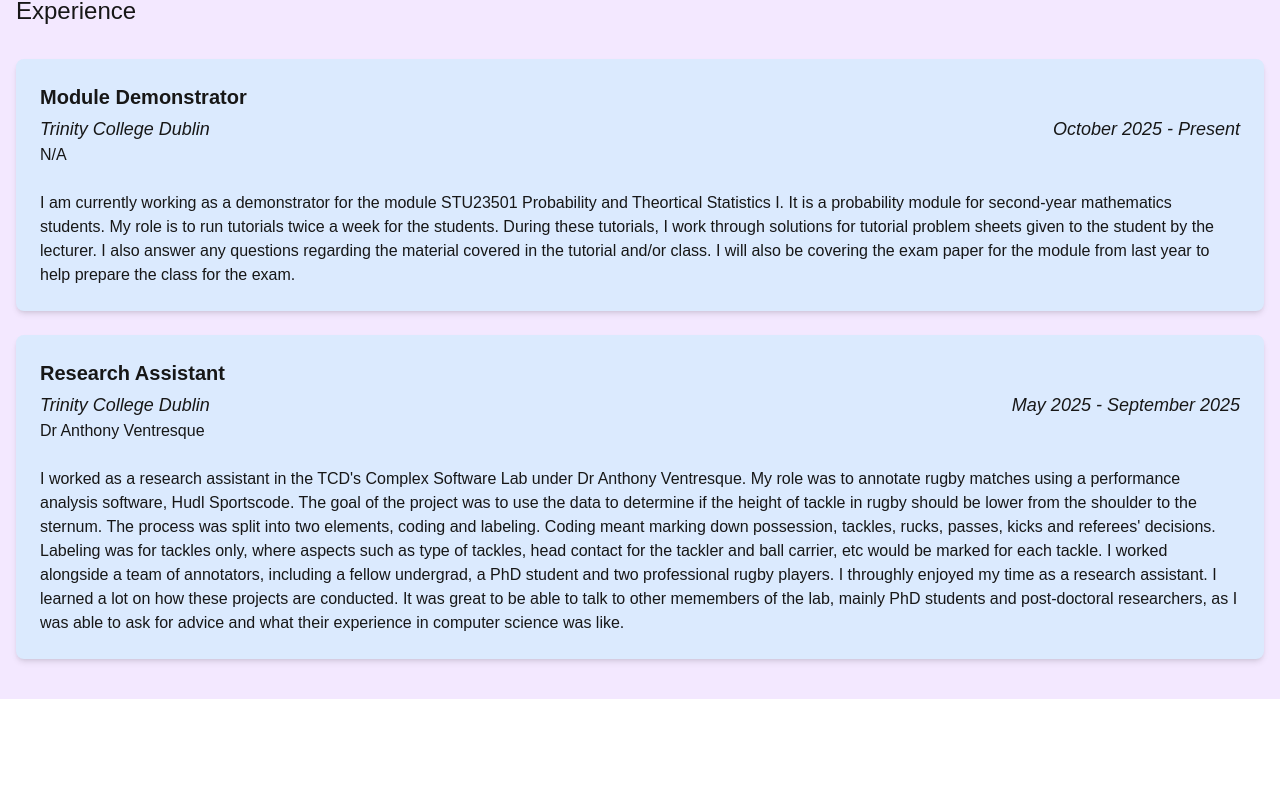
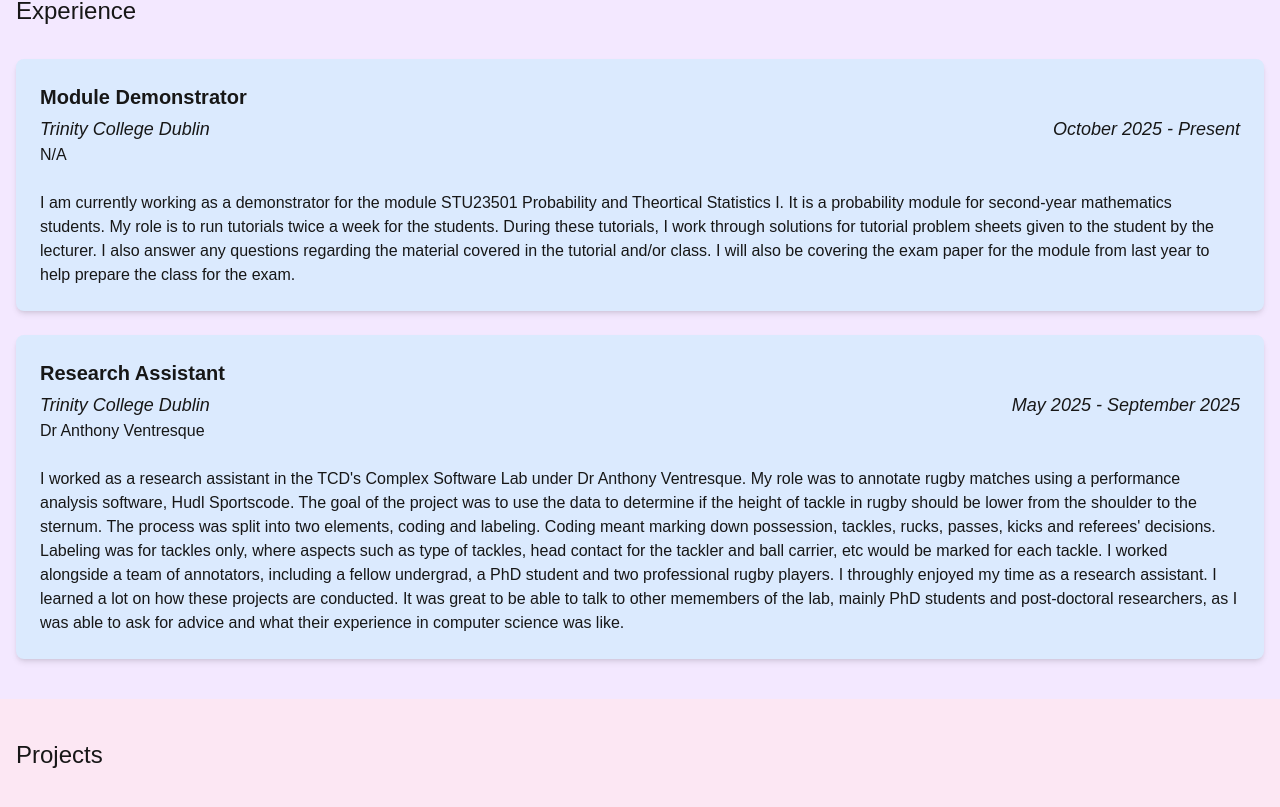
Before and after one commit to mairead-odwyer14/my-portfolio, a Next.js app: page / in a window 1280 px wide. Shown: the part 766-1573 px from the top of the page. Before the commit the page ends 1465 px from the top, so only its background shows below. Built offline with nearby package versions, Linux system fonts and the light colour scheme; a web font is replaced by a local one.

Commit message:
added scroll for experience

```diff
--- a/src/app/page.js
+++ b/src/app/page.js
@@ -85,7 +85,7 @@
         </div>
         </div>
         </section>
-        <section id="experience" className="py-6 bg-purple-100">
+        <section id="experience" className="scroll-mt-24 py-6 bg-purple-100">
           <h1 className="font-audiowide p-4 text-2xl">Experience</h1>
           <div className="flex flex-wrap justify-center items-center p-4 gap-6">
             {experiences.map((experience, index) => (
@@ -100,6 +100,13 @@
             ))}
           </div>
         </section>
+        <section id="projects" className="scroll=mt-24 py-6 bg-pink-100">
+          <h1 className="font-bitcount p-4 text-2xl">Projects</h1>
+          <div className="flex flex-wrap justify-center items-center p-4 gap-6">
+
+          </div>
+
+        </section>
       </main>
       <footer className="row-start-3 flex gap-[24px] flex-wrap items-center justify-center">
       </footer>
```
